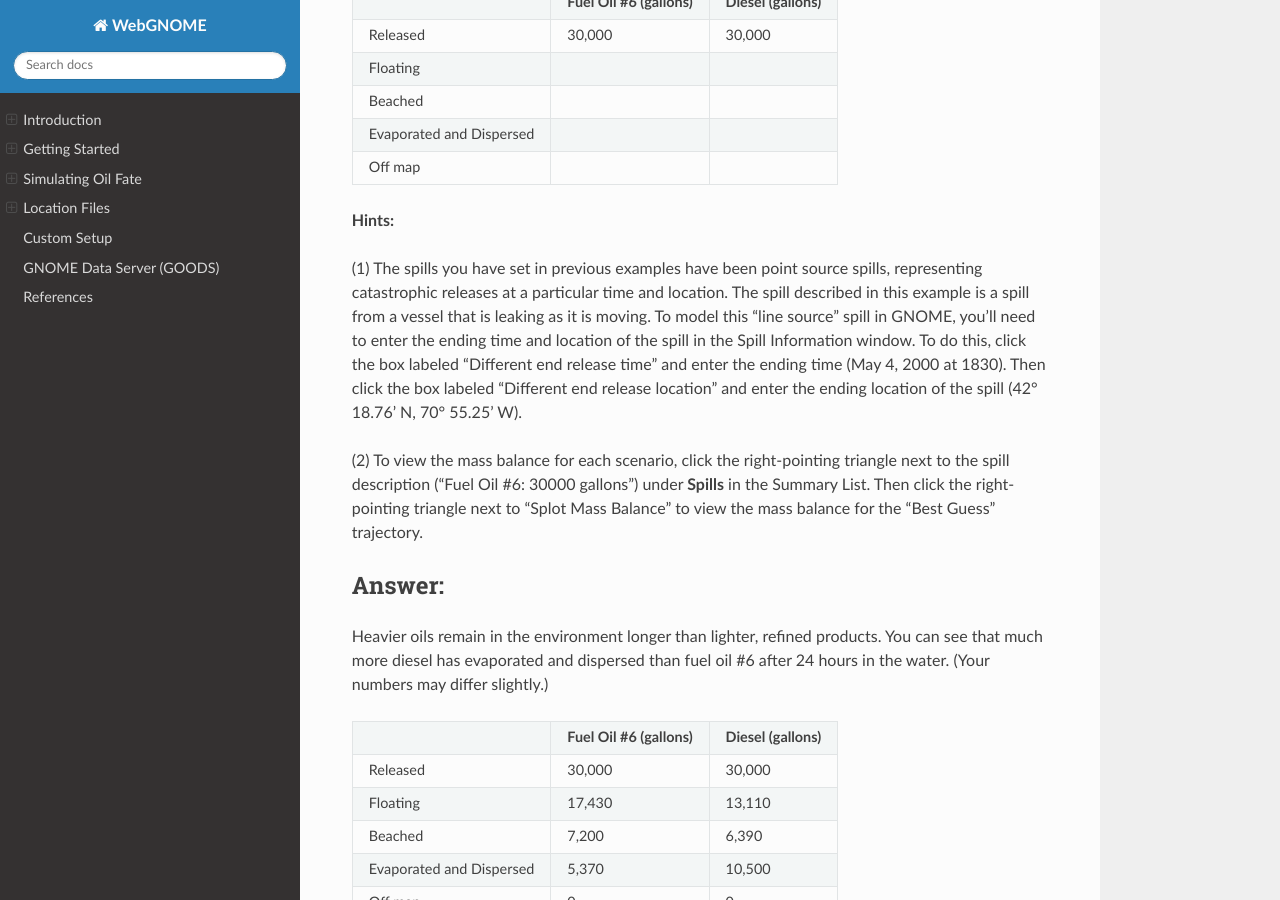
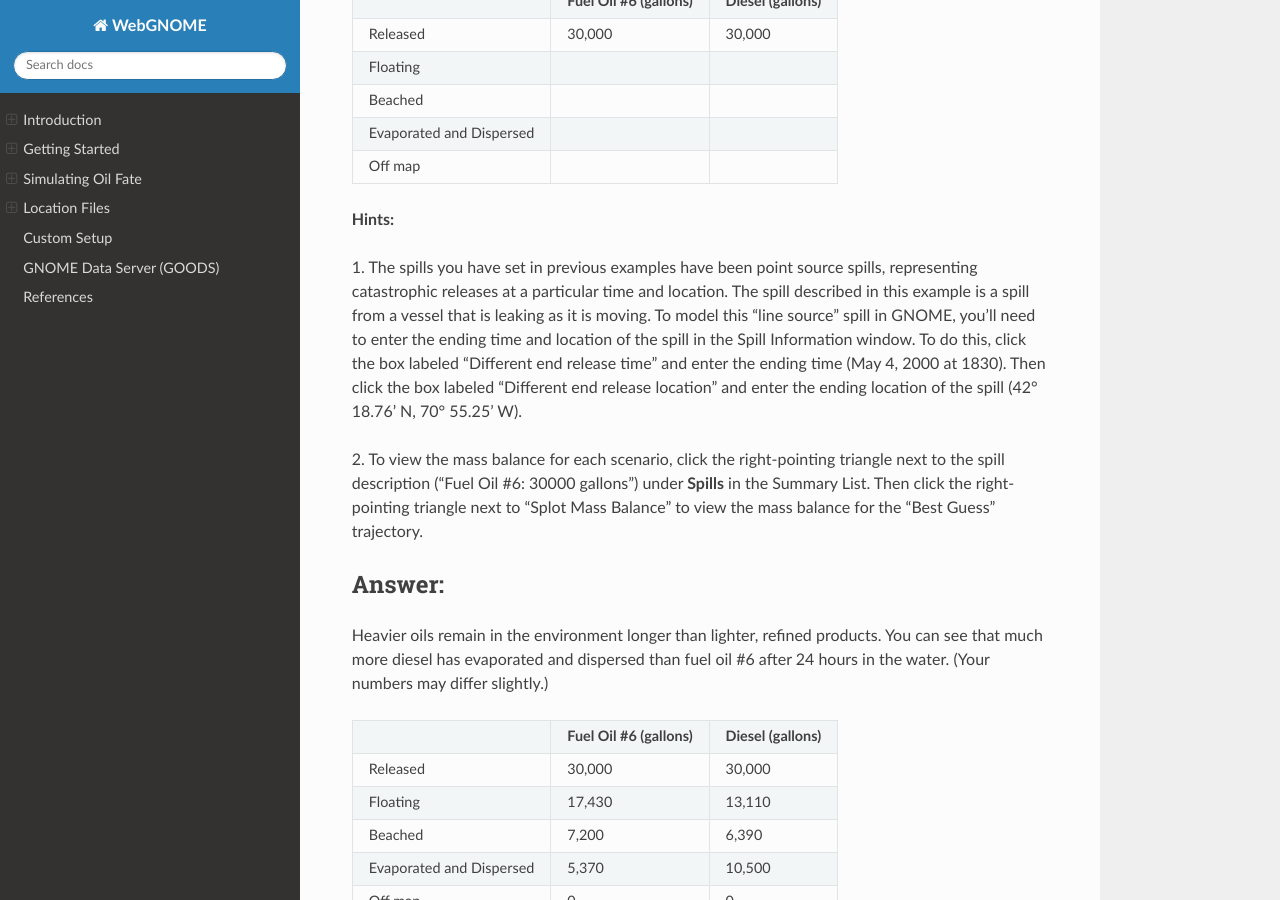
Before and after one commit to NOAA-ORR-ERD/WebGnomeClient, a Sphinx documentation site: the page built from doc/location_files/boston_examples.rst, in a window 1280 px wide and 900 px high, scrolled down 4108 px. Built offline with Sphinx 7.4.7 and the Read the Docs theme 2.0.0, drawn with Linux system fonts in a browser that asks for light colours; some of the changed text lies outside the part shown.

Commit message:
slight style update

```diff
--- a/doc/location_files/boston_examples.rst
+++ b/doc/location_files/boston_examples.rst
@@ -78,7 +78,7 @@ the lower left corner of the window!)
 change both the *spill*
 start time and the *model* start time. To do this, double-click the
 description of the spill ("Non-Weathering: 100 barrels") under
-``Spills`` in the Summary List (the left section of the Map Window).
+"Spills" in the Summary List (the left section of the Map Window).
 
 In the Spill Information window, change the Release Start Time to
 May 5 at 0000. GNOME will then prompt you to change the model start
@@ -235,7 +235,7 @@ below.
 
 **Hints:**
 
-(1) The spills you have set in previous examples have
+1. The spills you have set in previous examples have
 been point source spills, representing catastrophic releases at a
 particular time and location. The spill described in this example is
 a spill from a vessel that is leaking as it is moving. To model this
@@ -246,7 +246,7 @@ the ending time (May 4, 2000 at 1830). Then click the box labeled
 "Different end release location" and enter the ending location of
 the spill (42° 18.76’ N, 70° 55.25’ W).
 
-(2) To view the mass balance for each scenario, click the right-pointing triangle next to
+2. To view the mass balance for each scenario, click the right-pointing triangle next to
 the spill description ("Fuel Oil #6: 30000 gallons") under
 **Spills** in the Summary List. Then click the right-pointing
 triangle next to "Splot Mass Balance" to view the mass balance for
```
Also changed, not shown: other parts of doc/location_files/boston_examples.rst (+1 -1 lines).
